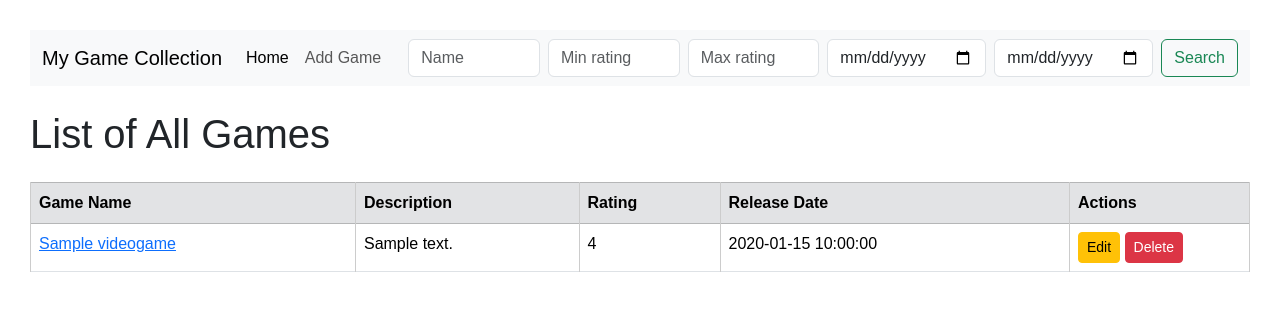
After one commit to Armankh17/Videogames-, a PHP site: page /games_list.php in a window 1280 px wide. The commit adds this page. Shown: the top 311 px of the page. Run offline with PHP 8.4, Linux system fonts and the light colour scheme; tables that the repository leaves empty or names only in its code hold one stand-in row (values such as "Sample post").

Commit message:
Add files via upload

```diff
--- /dev/null
+++ b/db_connect.php
@@ -0,0 +1,7 @@
+<?php
+$mysqli = new mysqli("localhost","2451365","Ariankh1777@","db2451365");
+if ($mysqli -> connect_errno) {
+echo "Failed to connect to MySQL: " . $mysqli -> connect_error;
+exit();
+}
+?>
--- /dev/null
+++ b/games_list.php
@@ -0,0 +1,75 @@
+<?php
+error_reporting(E_ALL);
+ini_set('display_errors', 1);
+
+// Include search logic
+$games = include("search-games.php");
+?>
+
+<!doctype html>
+<html lang="en">
+<head>
+    <meta charset="UTF-8">
+    <title>My Games List</title>
+    <link href="https://cdn.jsdelivr.net/npm/bootstrap@5.3.8/dist/css/bootstrap.min.css" rel="stylesheet">
+    <style>
+        body { font-family: Arial, sans-serif; margin: 30px; }
+        table { border-collapse: collapse; width: 100%; }
+        td, th { border: 1px solid #ccc; padding: 8px; text-align: left; }
+        tr:nth-child(even) { background-color: #f9f9f9; }
+    </style>
+</head>
+<body>
+
+<!-- Navbar -->
+<nav class="navbar navbar-expand-lg navbar-light bg-light mb-4">
+    <div class="container-fluid">
+        <a class="navbar-brand" href="games_list.php">My Game Collection</a>
+        <ul class="navbar-nav me-auto">
+            <li class="nav-item"><a class="nav-link active" href="games_list.php">Home</a></li>
+            <li class="nav-item"><a class="nav-link" href="add-game-form.php">Add Game</a></li>
+        </ul>
+
+        <!-- Search Form -->
+        <form class="d-flex" method="GET" action="games_list.php">
+            <input class="form-control me-2" type="text" name="name" placeholder="Name" value="<?= htmlspecialchars($_GET['name'] ?? '') ?>">
+            <input class="form-control me-2" type="number" name="min_rating" placeholder="Min rating" min="0" max="10" value="<?= htmlspecialchars($_GET['min_rating'] ?? '') ?>">
+            <input class="form-control me-2" type="number" name="max_rating" placeholder="Max rating" min="0" max="10" value="<?= htmlspecialchars($_GET['max_rating'] ?? '') ?>">
+            <input class="form-control me-2" type="date" name="date_from" value="<?= htmlspecialchars($_GET['date_from'] ?? '') ?>">
+            <input class="form-control me-2" type="date" name="date_to" value="<?= htmlspecialchars($_GET['date_to'] ?? '') ?>">
+            <button class="btn btn-outline-success" type="submit">Search</button>
+        </form>
+    </div>
+</nav>
+
+<h1>List of All Games</h1>
+
+<table class="table table-bordered mt-4">
+    <tr class="table-secondary">
+        <th>Game Name</th>
+        <th>Description</th>
+        <th>Rating</th>
+        <th>Release Date</th>
+        <th style="width: 180px;">Actions</th>
+    </tr>
+
+    <?php if (!empty($games)): ?>
+        <?php foreach ($games as $row): ?>
+            <tr>
+                <td><a href="game-details.php?id=<?= $row['game_id']; ?>"><?= htmlspecialchars($row['game_name']); ?></a></td>
+                <td><?= htmlspecialchars($row['game_description']); ?></td>
+                <td><?= htmlspecialchars($row['rating']); ?></td>
+                <td><?= htmlspecialchars($row['released_date']); ?></td>
+                <td>
+                    <a href="edit-game.php?id=<?= $row['game_id']; ?>" class="btn btn-warning btn-sm">Edit</a>
+                    <a href="delete-game.php?id=<?= $row['game_id']; ?>" onclick="return confirm('Are you sure?');" class="btn btn-danger btn-sm">Delete</a>
+                </td>
+            </tr>
+        <?php endforeach; ?>
+    <?php else: ?>
+        <tr><td colspan="5">No games found.</td></tr>
+    <?php endif; ?>
+</table>
+
+</body>
+</html>
--- /dev/null
+++ b/search-games.php
@@ -0,0 +1,45 @@
+<?php
+// search-games.php
+include("db_connect.php");
+
+// Get search filters (if any)
+$name        = $_GET['name']        ?? '';
+$min_rating  = $_GET['min_rating']  ?? '';
+$max_rating  = $_GET['max_rating']  ?? '';
+$date_from   = $_GET['date_from']   ?? '';
+$date_to     = $_GET['date_to']     ?? '';
+
+// Base query
+$sql = "SELECT * FROM videogames WHERE 1=1";
+
+// Apply filters
+if ($name != '') {
+    $sql .= " AND game_name LIKE '%" . $mysqli->real_escape_string($name) . "%'";
+}
+if ($min_rating !== '') {
+    $sql .= " AND rating >= " . intval($min_rating);
+}
+if ($max_rating !== '') {
+    $sql .= " AND rating <= " . intval($max_rating);
+}
+if ($date_from != '') {
+    $sql .= " AND released_date >= '" . $mysqli->real_escape_string($date_from) . "'";
+}
+if ($date_to != '') {
+    $sql .= " AND released_date <= '" . $mysqli->real_escape_string($date_to) . "'";
+}
+
+$sql .= " ORDER BY released_date";
+
+$results = mysqli_query($mysqli, $sql);
+
+// Return results array
+$games = [];
+if ($results) {
+    while ($row = mysqli_fetch_assoc($results)) {
+        $games[] = $row;
+    }
+}
+
+// You can return $games to the including page
+return $games;
```
Also changed, not shown: add-game-form.php (added, +43 -0 lines), add-game.php (added, +33 -0 lines), delete-game.php (added, +17 -0 lines), edit-game-form.php (added, +41 -0 lines), edit-game.php (added, +72 -0 lines), game-details.php (+54 -21 lines), update-game.php (added, +22 -0 lines).
